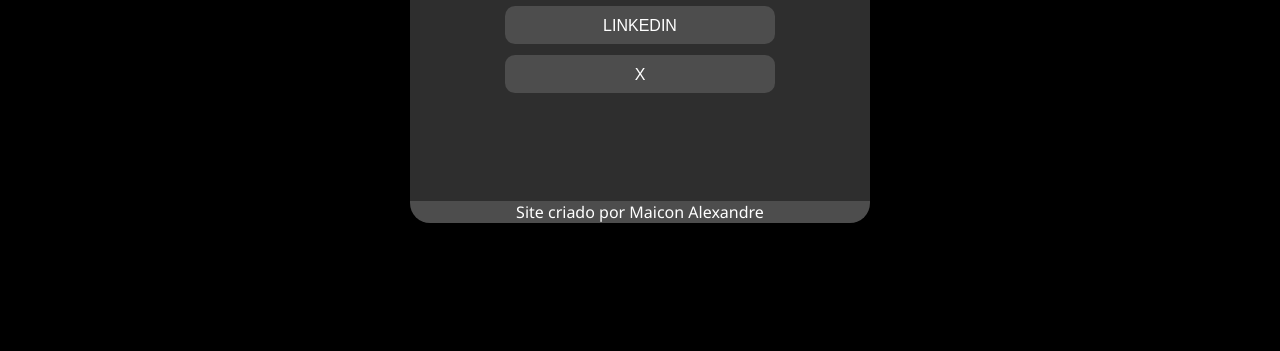
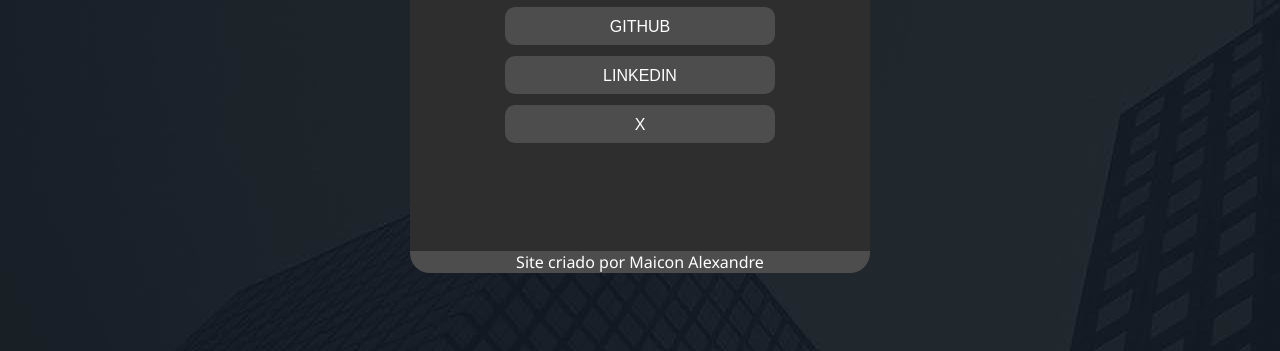
Before and after one commit to MaiconAlexandre/Links-Sociais, a plain HTML site: page index.html in a window 1280 px wide. Shown: the part 449-800 px from the top of the page. Drawn offline with Linux system fonts and the light colour scheme; a web font is replaced by a local one.

Commit message:
Inseri uma imagem de fundo

```diff
--- a/style.css
+++ b/style.css
@@ -14,6 +14,7 @@
 }
 
 body {
+    background-image: url(imagem/fundo.png);
     background-color: black;
     color: white;
     Min-width: 200px;
@@ -36,7 +37,7 @@ img {
 }
 
 header {
-    margin-top: 50px;
+    margin-top: 100px;
     background-color: rgb(46, 46, 46);
     height: 600px;
     line-height: 40px;
```
Also changed, not shown: imagem/fundo.png (added).
